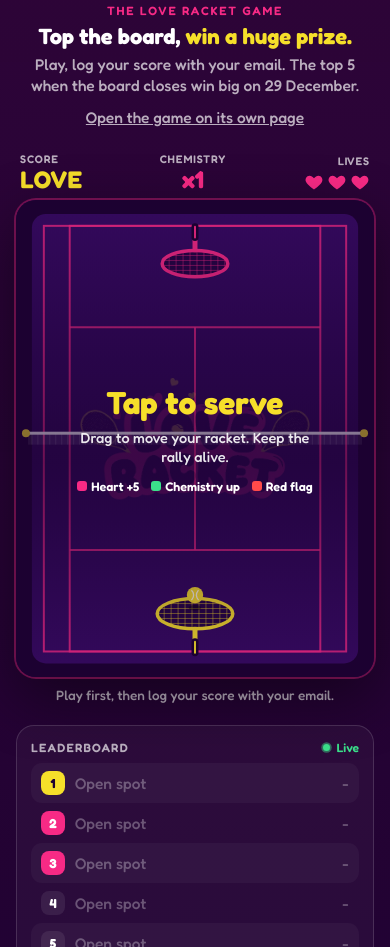
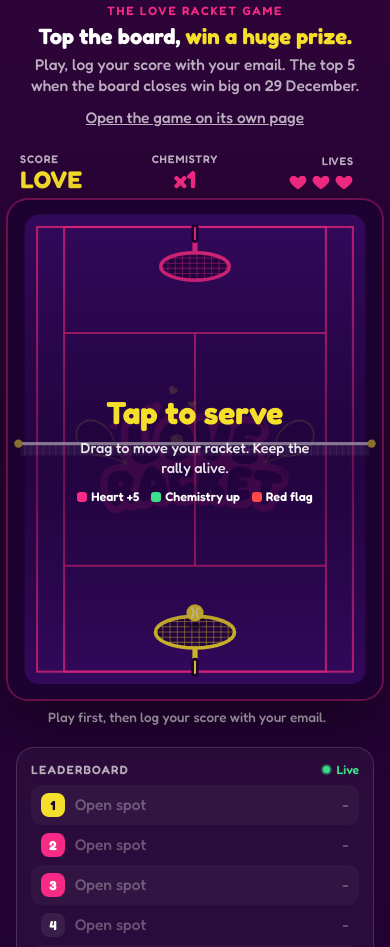
Before and after one commit to mavedomedia-droid/loveracket, a plain HTML site: page index.html in a window 390 px wide. Shown: the part 1393-2340 px from the top of the page. Drawn offline with Linux system fonts and the light colour scheme; no server answers.

Commit message:
Update lr.css

```diff
--- a/css/lr.css
+++ b/css/lr.css
@@ -281,3 +281,48 @@ footer .lgf{height:30px;width:auto;margin:0 auto 14px;display:block;opacity:.85}
   border:1px dashed rgba(255,255,255,.16);border-radius:inherit;text-align:center;padding:12px;pointer-events:none}
 [data-slot]:has(img[src]){background:none}
 [data-slot]:has(img[src])::after{display:none}
+
+/* ── One screenful of game on a phone ──────────────────────────────────
+   Tapping Play scrolls to the game card rather than the heading above it, so
+   the HUD lands under the nav and the court runs down to just short of the
+   bottom edge.
+
+   The four numbers below are the only tuning knobs, and js/config.js can
+   override every one of them at runtime through LR_CONFIG.COURT. Nothing in
+   here needs editing to change the fit.
+
+   The court is locked to 3:4 because the game draws in a fixed 360x480 space
+   and scales by width: a taller box would leave the play area floating in the
+   top portion, and a different play area would make phone scores incomparable
+   with desktop ones on the same leaderboard. Height therefore comes from
+   width, and the only way to fill more screen is to let it go wider.
+
+   svh rather than vh so the browser's own bars are already accounted for and
+   the court never ends up behind them. The vh line is the fallback. */
+:root {
+  --court-side: 8px;    /* how close the court gets to each screen edge */
+  --court-gap:  18px;   /* breathing room under the court */
+  --court-nav:  54px;   /* the sticky nav's height */
+  --court-hud:  52px;   /* the score / chemistry / lives row */
+}
+@media (max-width: 760px) {
+  .game {
+    max-width: none;
+    scroll-margin-top: calc(var(--court-nav) + env(safe-area-inset-top, 0px));
+    margin-inline: calc(max(16px, env(safe-area-inset-left, 0px)) * -1 + var(--court-side))
+                   calc(max(16px, env(safe-area-inset-right, 0px)) * -1 + var(--court-side));
+  }
+  .stage {
+    width: auto;
+    margin-inline: auto;
+    height: min(
+      calc((100vw - (var(--court-side) * 2)) * 4 / 3),
+      calc(100vh - var(--court-nav) - var(--court-hud) - var(--court-gap) - env(safe-area-inset-bottom, 0px))
+    );
+    height: min(
+      calc((100vw - (var(--court-side) * 2)) * 4 / 3),
+      calc(100svh - var(--court-nav) - var(--court-hud) - var(--court-gap) - env(safe-area-inset-bottom, 0px))
+    );
+  }
+  .hud { padding-inline: calc(var(--court-side) + 4px) }
+}
```
